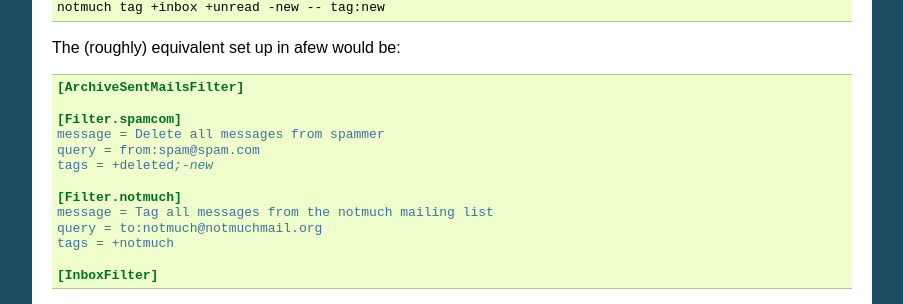
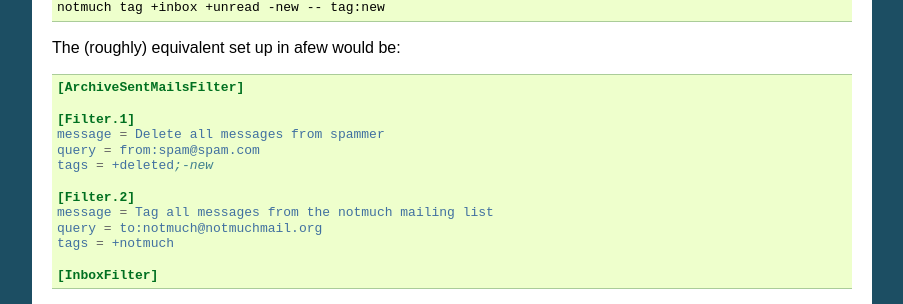
Before and after one commit to afewmail/afew, a Sphinx documentation site: the page built from docs/source/configuration.rst, in a window 1280 px wide and 900 px high, scrolled down 1351 px. Shown: the part 148-452 px from the top of the window, without its empty margins (198-1101 px from the left). Built offline with Sphinx 7.4.7, drawn with Linux system fonts in a browser that asks for light colours.

Commit message:
doc: Fix filter config doc
Filter config needs to have an index, not a name.

```diff
--- a/docs/source/configuration.rst
+++ b/docs/source/configuration.rst
@@ -107,12 +107,12 @@ The (roughly) equivalent set up in afew would be:
 
     [ArchiveSentMailsFilter]
 
-    [Filter.spamcom]
+    [Filter.1]
     message = Delete all messages from spammer
     query = from:spam@spam.com
     tags = +deleted;-new
 
-    [Filter.notmuch]
+    [Filter.2]
     message = Tag all messages from the notmuch mailing list
     query = to:notmuch@notmuchmail.org
     tags = +notmuch
```
